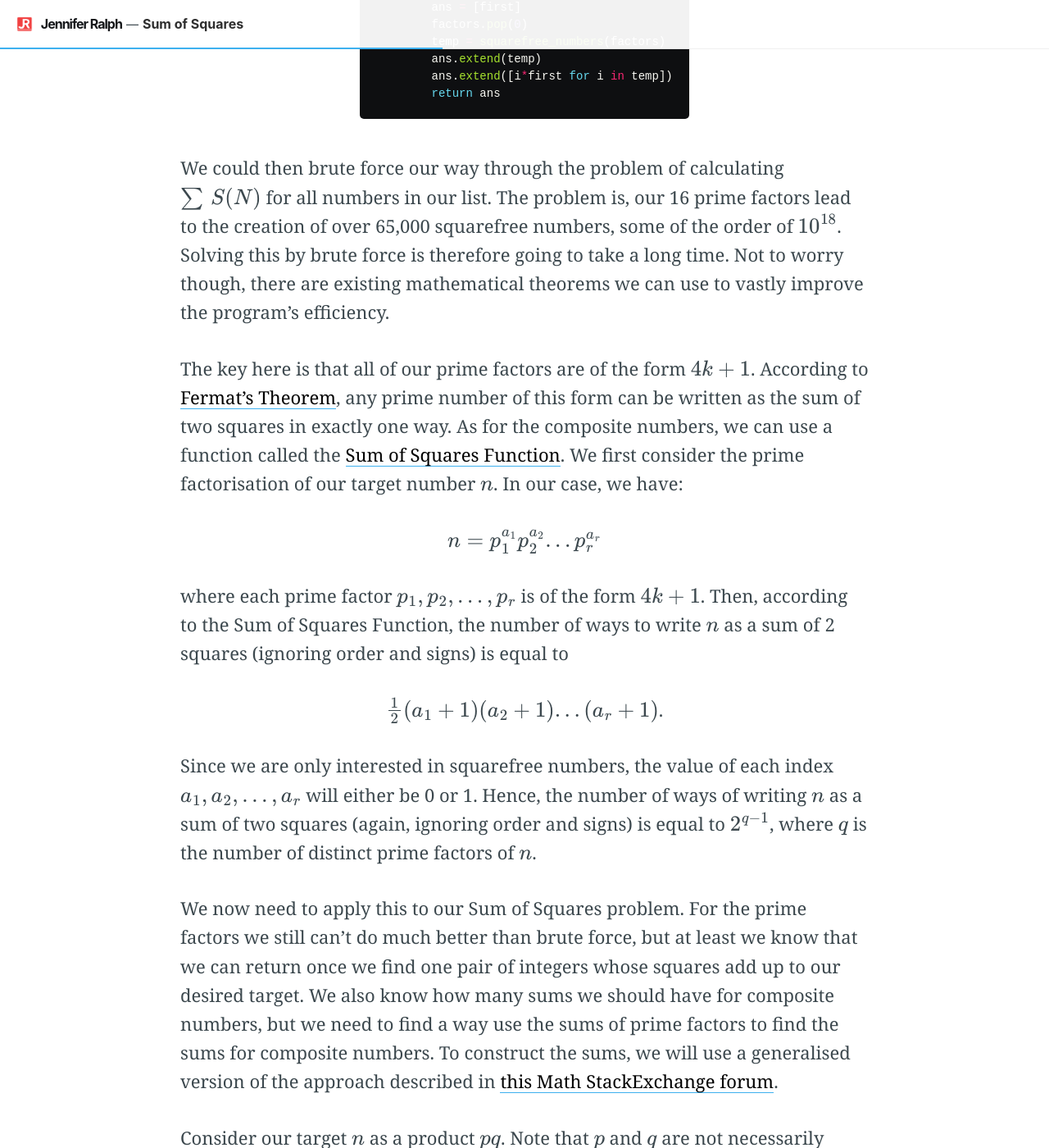
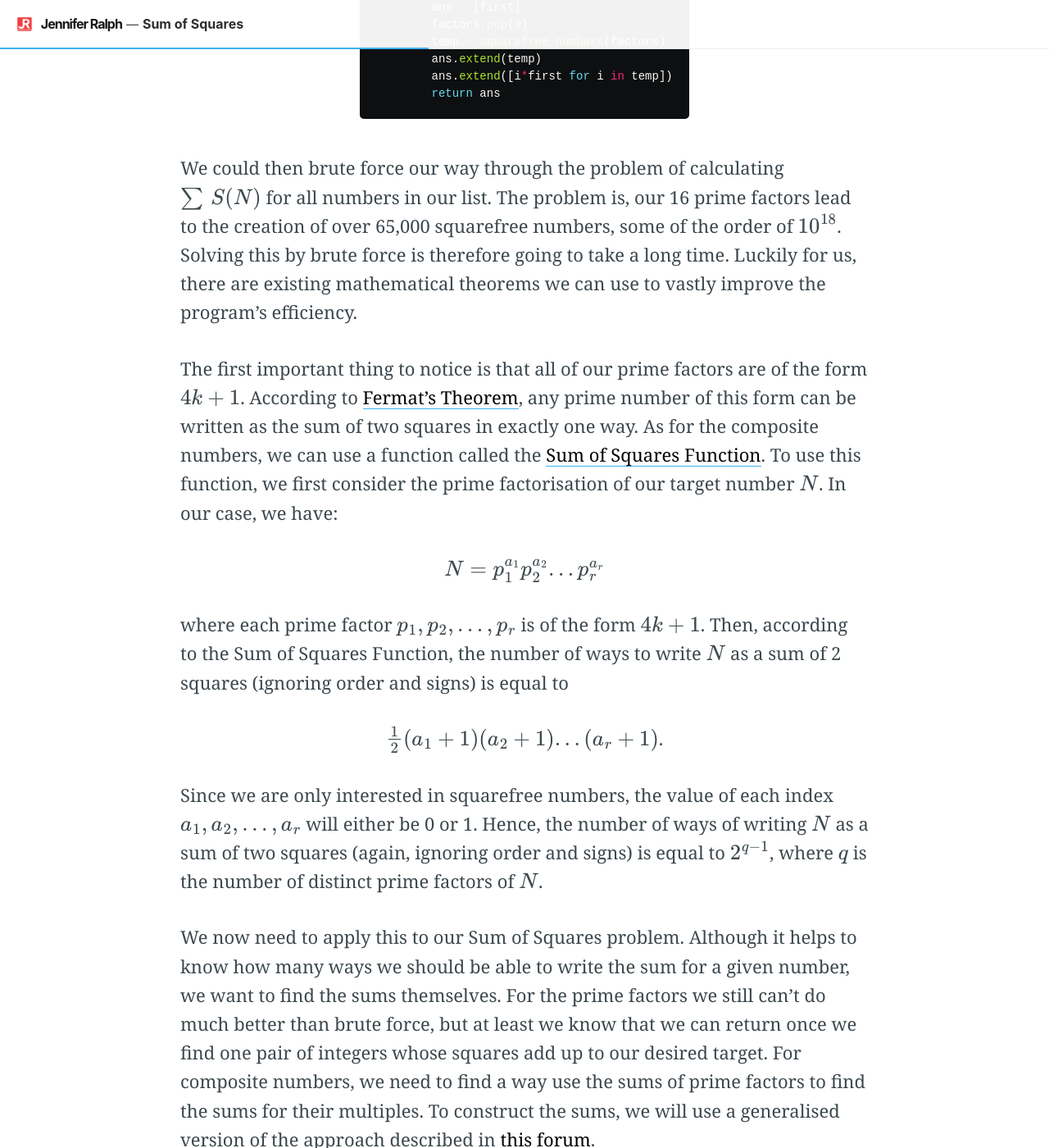
Before and after one commit to jenniferanneaus/jenniferanneaus.github.io, a Jekyll site: the page built from _posts/2019-09-21-sum-of-squares.md, in a window 1280 px wide and 1400 px high, scrolled down 3796 px. Shown: the whole window at 82% size. Built offline with Jekyll 4.4.1, drawn with Linux system fonts in a browser that asks for light colours; nearby versions of some CDN libraries; formulas are drawn with MathJax 3; comment, search, counter and statistics services are not loaded; some of the changed text lies outside the part shown.

Commit message:
Edit Euler posts

````diff
--- a/_posts/2019-09-21-sum-of-squares.md
+++ b/_posts/2019-09-21-sum-of-squares.md
@@ -71,27 +71,27 @@ def squarefree_numbers(factors):
 	return ans
 ```
 
-We could then brute force our way through the problem of calculating $\sum S(N)$ for all numbers in our list. The problem is, our 16 prime factors lead to the creation of over 65,000 squarefree numbers, some of the order of $10^{18}$. Solving this by brute force is therefore going to take a long time. Not to worry though, there are existing mathematical theorems we can use to vastly improve the program's efficiency.
+We could then brute force our way through the problem of calculating $\sum S(N)$ for all numbers in our list. The problem is, our 16 prime factors lead to the creation of over 65,000 squarefree numbers, some of the order of $10^{18}$. Solving this by brute force is therefore going to take a long time. Luckily for us, there are existing mathematical theorems we can use to vastly improve the program's efficiency.
 
-The key here is that all of our prime factors are of the form $4k+1$. According to [Fermat's Theorem](http://mathworld.wolfram.com/Fermats4nPlus1Theorem.html), any prime number of this form can be written as the sum of two squares in exactly one way. As for the composite numbers, we can use a function called the [Sum of Squares Function](http://mathworld.wolfram.com/SumofSquaresFunction.html). We first consider the prime factorisation of our target number $n$. In our case, we have:
-<p style="text-align: center;">$n=p_1^{a_1}p_2^{a_2}...p_r^{a_r}$</p>
-where each prime factor $p_1,p_2,...,p_r$ is of the form $4k+1$. Then, according to the Sum of Squares Function, the number of ways to write $n$ as a sum of 2 squares (ignoring order and signs) is equal to
+The first important thing to notice is that all of our prime factors are of the form $4k+1$. According to [Fermat's Theorem](http://mathworld.wolfram.com/Fermats4nPlus1Theorem.html), any prime number of this form can be written as the sum of two squares in exactly one way. As for the composite numbers, we can use a function called the [Sum of Squares Function](http://mathworld.wolfram.com/SumofSquaresFunction.html). To use this function, we first consider the prime factorisation of our target number $N$. In our case, we have:
+<p style="text-align: center;">$N=p_1^{a_1}p_2^{a_2}...p_r^{a_r}$</p>
+where each prime factor $p_1,p_2,...,p_r$ is of the form $4k+1$. Then, according to the Sum of Squares Function, the number of ways to write $N$ as a sum of 2 squares (ignoring order and signs) is equal to
 <p style="text-align: center;">$\frac12(a_1+1)(a_2+1)...(a_r+1)$.</p>
-Since we are only interested in squarefree numbers, the value of each index $a_1,a_2,...,a_r$ will either be 0 or 1. Hence, the number of ways of writing $n$ as a sum of two squares (again, ignoring order and signs) is equal to $2^{q-1}$, where $q$ is the number of distinct prime factors of $n$.
+Since we are only interested in squarefree numbers, the value of each index $a_1,a_2,...,a_r$ will either be 0 or 1. Hence, the number of ways of writing $N$ as a sum of two squares (again, ignoring order and signs) is equal to $2^{q-1}$, where $q$ is the number of distinct prime factors of $N$.
 
-We now need to apply this to our Sum of Squares problem. For the prime factors we still can't do much better than brute force, but at least we know that we can return once we find one pair of integers whose squares add up to our desired target. We also know how many sums we should have for composite numbers, but we need to find a way use the sums of prime factors to find the sums for composite numbers. To construct the sums, we will use a generalised version of the approach described in [this Math StackExchange forum](https://math.stackexchange.com/questions/1181336/the-number-of-ways-of-writing-an-integer-as-a-sum-of-two-squares).
+We now need to apply this to our Sum of Squares problem. Although it helps to know how many ways we should be able to write the sum for a given number, we want to find the sums themselves. For the prime factors we still can't do much better than brute force, but at least we know that we can return once we find one pair of integers whose squares add up to our desired target. For composite numbers, we need to find a way use the sums of prime factors to find the sums for their multiples. To construct the sums, we will use a generalised version of the approach described in [this forum](https://math.stackexchange.com/questions/1181336/the-number-of-ways-of-writing-an-integer-as-a-sum-of-two-squares).
 
-Consider our target $n$ as a product $pq$. Note that $p$ and $q$ are not necessarily prime. Suppose that we can write $p$ and $q$ as sums of squares in the following ways:
+Consider our target $N$ as a product $pq$. Note that $p$ and $q$ are not necessarily prime. Suppose that we can write $p$ and $q$ as sums of squares in the following ways:
 <p style="text-align: center;">
 $$\begin{align}
 p &= a^2+b^2 \\
 q &= c^2+d^2
 \end{align}$$
 </p>
-Then, we can write $n$ as follows:
+Then, we can write $N$ as follows:
 <p style="text-align: center;">
 $$\begin{align}
-n &= pq \\
+N &= pq \\
   &= (a^2+b^2)(c^2+d^2) \\
   &= (ac)^2+(ad)^2+(bc)^2+(bd)^2 \\
 \end{align}$$
@@ -100,7 +100,7 @@ n &= pq \\
 This can be continued in two possible ways (ignoring order and sign). First, we could write it as:
 <p style="text-align: center;">
 $$\begin{align}
-n &= (ac)^2+(ad)^2+(bc)^2+(bd)^2 \\
+N &= (ac)^2+(ad)^2+(bc)^2+(bd)^2 \\
   &= (ac)^2+2abcd+(bd)^2+(ad)^2-2abcd+(bc)^2 \\
   &= (ac+bd)^2+|ad-bc|^2
 \end{align}$$
@@ -108,20 +108,22 @@ n &= (ac)^2+(ad)^2+(bc)^2+(bd)^2 \\
 Alternatively, we could write it as:
 <p style="text-align: center;">
 $$\begin{align}
-m &= (ac)^2+(ad)^2+(bc)^2+(bd)^2 \\
+N &= (ac)^2+(ad)^2+(bc)^2+(bd)^2 \\
   &= (ad)^2+2abcd+(bc)^2+(ac)^2-2abcd+(bd)^2 \\
   &= (ad+bc)^2+|ac-bd|^2
 \end{align}$$
 </p>
 
-Provided that $p\neq q$, these two representations will be distinct. Furthermore, in our case, if $p$ and $q$ can be represented as a sum of 2 squares in multiple ways, each pair of representations of $p,q$ will lead to two distinct representations of $n$. For example, if our target was $5\times 13\times 17=5\times 221 =1,105$, we might determine how to write it as a sum of squares in the following way:
+Provided that $p\neq q$ and $p,q$ are both odd, these two representations will be distinct. Both conditions are met in our case, as $N$ is squarefree and is only divisible by odd numbers. Furthermore, in our case, if $p$ and $q$ can be represented as a sum of two squares in multiple different ways, each pair of representations $(a^2+b^2,c^2+d^2)$ will lead to two unique representations of $N$. Thus, by considering our target $N$ as a product of two numbers and recursively finding the sums for each factor, we can find all sums for $N$. For example, if our target was $1,105=5\times 221=5\times (13\times 17)$, we might determine how to write it as a sum of squares in the following way:
 ![Calculations](assets/images/problem_273_calculations.png)
-Notice that we are not interested in what the squarefree numbers are per se. Rather, we are interested in keeping track of the ways we can write them as the sum of two squares. We begin by writing a method to find the positive integers $a$ and $b$ such that $a< b $ and $a^2+b^2=n$ with $n$ prime. We do this by simply iterating through possible values of $a$ until we find one that works. Note that if $n\equiv 3\mod 4$, it cannot be written as the sum of two squares.
+Notice that we are not interested in what the squarefree numbers are per se. Rather, we are interested in keeping track of the ways we can write them as the sum of two squares. To achieve this, we begin by writing a method to find the positive integers $a$ and $b$ such that $a< b $ and $a^2+b^2=N$ with $N$ prime. We do this by simply iterating through possible values of $a$ until we find one that works. Note that if $N\equiv 3\mod 4$, it cannot be written as the sum of two squares.
 
 ```python
 def root_summands_of_prime(N):
 	if N % 4 == 3:
 		return 0
+	if N == 2:
+		return [1, 1]
 	a = 0
 	maximum = math.sqrt(N/2)
 	while a <= maximum:
@@ -133,7 +135,7 @@ def root_summands_of_prime(N):
 		a = a + 1
 ```
 
-Then, we can use a method similar to our ```squarefree_numbers``` method, but modify it to return our $a$ and $b$ values rather than the squarefree numbers that correspond to $a^2+b^2$:
+Then, we can use the basic structure of our ```squarefree_numbers``` method, but modify it to return $a$ and $b$ values rather than the squarefree numbers $N$ that correspond to $a^2+b^2$. In addition, rather than taking a list of factors as a parameter, our method will expect a list whose elements are of the form $[a,b]$, where $a^2+b^2$ corresponds to a prime factor:
 
 ```python
 def root_summands_of_composite(summands_list):
````
Also changed, not shown: other parts of _posts/2019-09-21-sum-of-squares.md (+2 -2 lines), _posts/2019-09-18-project-euler.md (+12 -12 lines).
